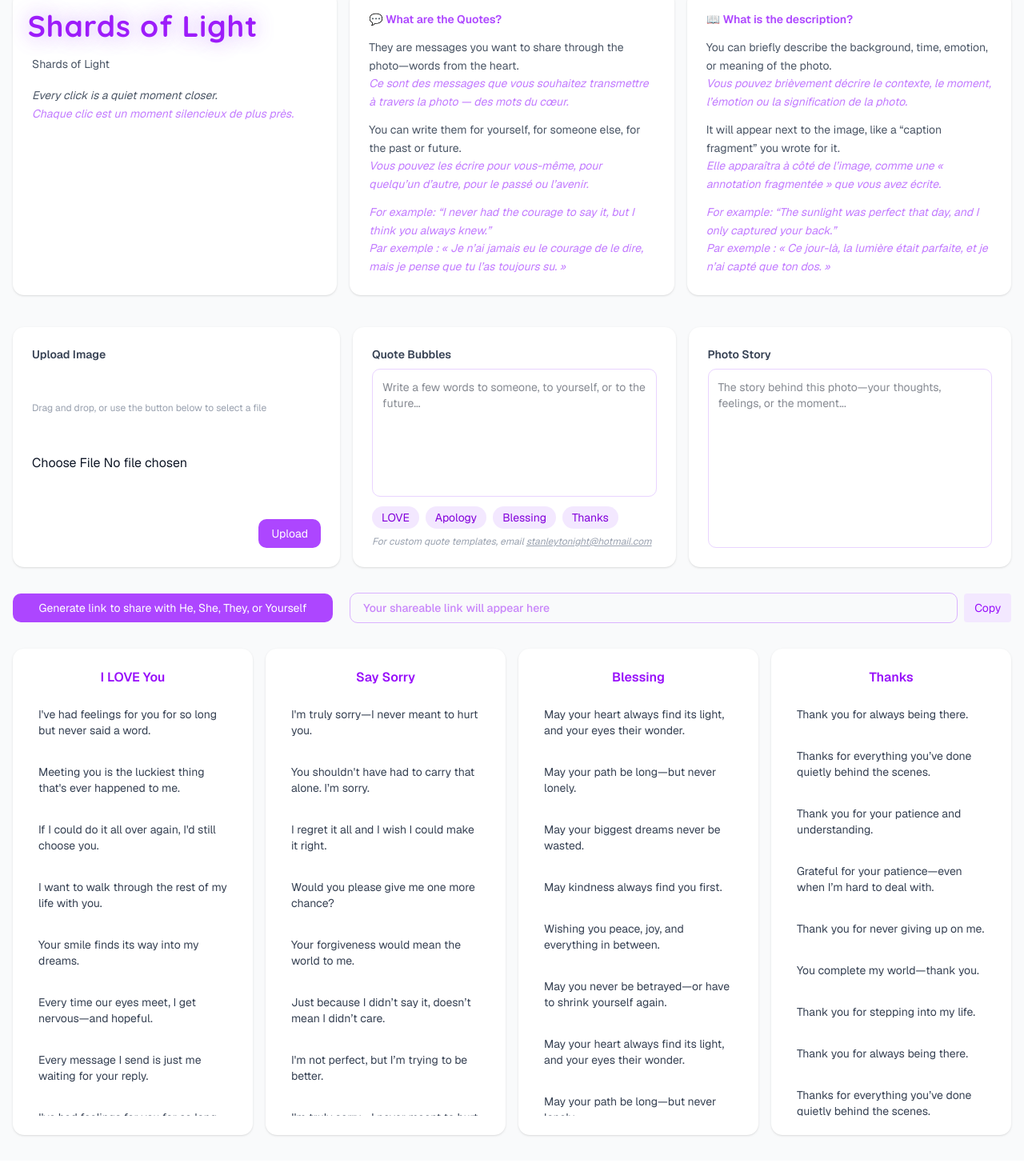
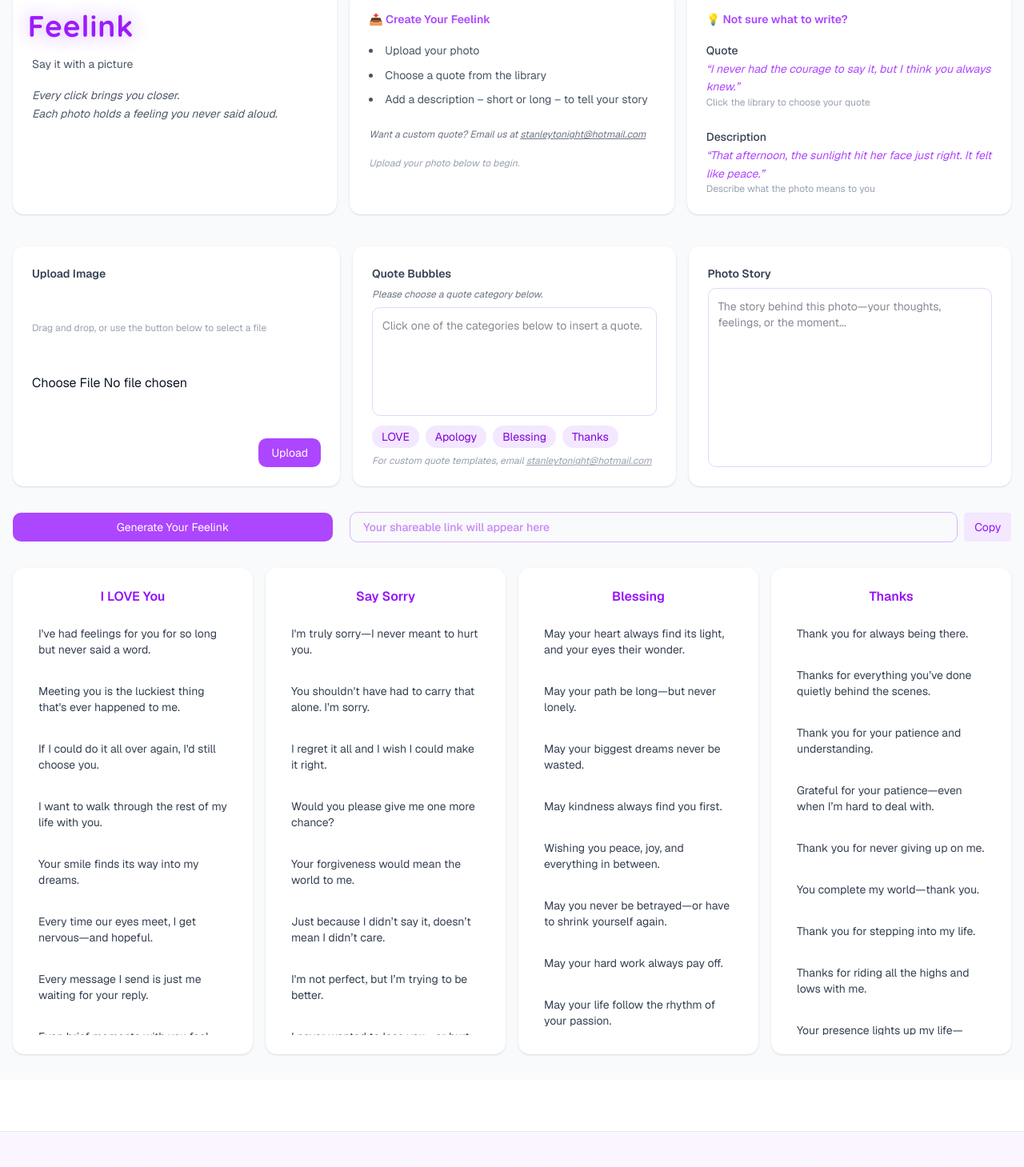
Before and after one commit to ColdStanley/my-portfolio, a Next.js app: page /picgame/upload in a window 1280 px wide. Shown: the part 139-1598 px from the top of the page at 80% size. Built offline with nearby package versions, Linux system fonts and the light colour scheme.

Commit message:
feat: 提交界面优化

```diff
--- a/package.json
+++ b/package.json
@@ -21,6 +21,7 @@
     "react": "^19.0.0",
     "react-dom": "^19.0.0",
     "react-icons": "^5.5.0",
+    "react-intersection-observer": "^9.16.0",
     "react-notion-x": "^7.3.0",
     "react-tooltip": "^5.28.1",
     "react-youtube": "^10.1.0",
--- a/src/app/picgame/upload/page.tsx
+++ b/src/app/picgame/upload/page.tsx
@@ -12,6 +12,7 @@ export default function PicGameUploadPage() {
     setQuotes(prev => (prev ? prev + '\n' + text : text))
   }
 
+  // ✨ Four categories of quote suggestions
   const love = [
     "I've had feelings for you for so long but never said a word.",
     "Meeting you is the luckiest thing that's ever happened to me.",
@@ -20,6 +21,49 @@ export default function PicGameUploadPage() {
     "Your smile finds its way into my dreams.",
     "Every time our eyes meet, I get nervous—and hopeful.",
     "Every message I send is just me waiting for your reply.",
+    "Even brief moments with you feel worth everything.",
+    "I've never regretted loving you.",
+    "You're the person I once wished for, silently.",
+    "The world feels different when you're around.",
+    "You moved into my heart and never left.",
+    "When you appear, everything else quiets down.",
+    "That moment I saw you, I knew I was falling.",
+    "Even when you're not here, I still miss you.",
+    "I've imagined our future so many times.",
+    "Do you know how much your smile means to me?",
+    "If you cared even a little, I’d be over the moon.",
+    "I wish I could act natural around you—just once.",
+    "Every subtle hint was just me trying to get closer.",
+    "Your name is the shortest love poem I’ve ever known.",
+    "If I could open my heart, you'd be the only one inside.",
+    "I think I’m lost—can I stay in your heart?",
+    "Ever since you showed up, my happiness took shape.",
+    "I might need an eye exam—because all I see is you.",
+    "You must be a magnet—I can’t stop being pulled to you.",
+    "My world was grayscale—until you brought the color.",
+    "You taught me what ‘love at first sight’ really means.",
+    "You're like my favorite song—I could play you on repeat forever.",
+    "If love had a shape, it would be you.",
+    "I have a superpower: I’m crazy about you.",
+    "You don’t need filters—you’re already perfect in my eyes.",
+    "Others grew up on candy—you grew up on charm, didn’t you?",
+    "I have a secret—and I want to share it for a lifetime.",
+    "You’re the one unexpected thing I want to keep forever.",
+    "If I were a DJ, I'd play 'Crush' just for you—would you dance with me?",
+    "I want every memory of you carved into my heart.",
+    "My heart has a VIP section—it’s just for you.",
+    "When you smile, it feels like fireworks inside me.",
+    "We’re not parallel lines—we crossed paths for a reason.",
+    "My heart races every time I see you—without fail.",
+    "My life is like a storybook—and you’re the best chapter yet.",
+    "You're the sweetest surprise box life ever gave me.",
+    "I must’ve saved the galaxy in a past life—to deserve you.",
+    "You're the light that cleared all my storms.",
+    "Let’s grow old watching stars, moons, and each other.",
+    "My heart is always open for you—24/7.",
+    "Since meeting you, I realized happiness has a heartbeat.",
+    "You're the one I’ve been searching for all along.",
+    "Take my hand—let’s chase all the possibilities together.",
   ]
 
   const apology = [
@@ -30,6 +74,29 @@ export default function PicGameUploadPage() {
     "Your forgiveness would mean the world to me.",
     "Just because I didn’t say it, doesn’t mean I didn’t care.",
     "I'm not perfect, but I’m trying to be better.",
+    "I never wanted to lose you—or hurt you.",
+    "I've learned, and I’ll do better next time.",
+    "Thank you for even listening to me now.",
+    "If words were wind, mine blew away your smile—I’m sorry.",
+    "My heart feels like a lost kite—only your forgiveness can guide it back.",
+    "I might’ve had a brain freeze—that’s the only excuse for what I did.",
+    "Please don’t stay mad—it hurts me more than you know.",
+    "I'd say sorry a thousand times—if it earns one real hug from you.",
+    "Maybe it’s my fault for being too charming? Sorry anyway!",
+    "Our story hit a wrong turn—but I want to set it straight again.",
+    "Your smile used to light up my world—I’m sorry I dimmed it.",
+    "Let me seal this apology with a kiss?",
+    "I was wrong—punish me with a lifetime of loving you.",
+    "I didn’t mean to upset you—but I can’t stand knowing I did.",
+    "This apology may be cheap—but my sincerity is priceless.",
+    "I know you’ve got a soft heart behind those strong words—please forgive me.",
+    "Don’t blame my clumsiness—it comes from loving you too much.",
+    "I’ll trade all my bad habits for just one forgiving smile.",
+    "If apologies worked, I’d keep apologizing until your heart melted.",
+    "I'm not making excuses—I’m just hoping for understanding.",
+    "Sorry, I messed up—I promise to do better next time.",
+    "I'll write a whole song about regret—just say you'll listen.",
+    "I fear no one—but I’m terrified of you staying angry.",
   ]
 
   const blessing = [
@@ -39,6 +106,40 @@ export default function PicGameUploadPage() {
     "May kindness always find you first.",
     "Wishing you peace, joy, and everything in between.",
     "May you never be betrayed—or have to shrink yourself again.",
+    "May your hard work always pay off.",
+    "May your life follow the rhythm of your passion.",
+    "May even your silence be understood.",
+    "Never lose your gentleness or your spark.",
+    "May your days carry breezes and blossoms.",
+    "May your eyes always catch the light of hope.",
+    "May every place you go bring peace; and every person, kindness.",
+    "May your soul stay wild, free, and filled with poetry.",
+    "May the world be soft to you—and your love, strong.",
+    "May your waiting always lead to something wonderful.",
+    "May your smile be as bright as summer sun.",
+    "May you travel far—and return with a young heart.",
+    "May your pen draw the path to your truest dreams.",
+    "May we meet again, again and again—in joy and good health.",
+    "May you move like wind and bloom like spring.",
+    "May every day be a melody that lifts you.",
+    "May you find peace even in the loudest chaos.",
+    "May what you seek be kind—and what you get, even better.",
+    "May you walk through storms and return to starlight.",
+    "May every effort bring quiet, beautiful rewards.",
+    "May your world be filled with flowers and fruit.",
+    "May you become your own sun, glowing from within.",
+    "May your heart hold a garden that never fades.",
+    "May time treat you kindly, and love stay soft.",
+    "May you live boldly, love deeply, and never look back with regret.",
+    "May your every sunrise feel like a new beginning.",
+    "May the world be worth the journey—again and again.",
+    "May your story be full of wine, verses, and wild places.",
+    "May every lonely hour find its warmth.",
+    "Shine in your orbit—like the star you are.",
+    "Every step you take—may it lead to a better view.",
+    "Let your light shine in ways only you can.",
+    "May your kindness be protected and returned tenfold.",
+    "May your hopes come true and your path stay smooth.",
   ]
 
   const thanks = [
@@ -49,8 +150,40 @@ export default function PicGameUploadPage() {
     "Thank you for never giving up on me.",
     "You complete my world—thank you.",
     "Thank you for stepping into my life.",
+    "Thanks for riding all the highs and lows with me.",
+    "Your presence lights up my life—thank you.",
+    "Thank you for helping me grow into a better person.",
+    "Thanks for being my life coach and joy supplier.",
+    "You’re proof that angels exist—and look amazing too.",
+    "Thank you for letting me be foolish—without judgment.",
+    "You cut through my confusion like a beam of light—thank you.",
+    "Grateful that fate sent such a fun soul my way.",
+    "Thanks for coloring my life beyond black and white.",
+    "You were always there—even when I didn’t know I needed you.",
+    "Thanks for filling my cart—and my heart.",
+    "Thank you for being my rant partner and emotional sponge.",
+    "You’ve given my world new shades of warmth—thank you.",
+    "Thanks for giving me a push when I almost gave up.",
+    "You taught me love—and how to receive it. Thank you.",
+    "Your presence makes my universe whole.",
+    "Thank you for curing my indecision and chronic laziness.",
+    "You’re always there when it matters most—thank you.",
+    "Thank you for making even the quiet days meaningful.",
+    "You’re my comfort corner and soul café—thank you.",
+    "You made my world softer, sweeter, warmer—thank you.",
+    "Thanks for being with me through every sunrise and sunset.",
+    "You remind me the best moments come unexpectedly—thank you.",
+    "You guide me like starlight—thank you.",
+    "You love me even when I’m a mess—thank you.",
+    "You’ve filled my life with laughter and light—thank you.",
+    "You’re the purest warmth I’ve known—thank you.",
+    "Thanks for standing with me and witnessing it all.",
+    "My world is rich because you're in it—thank you.",
+    "Thanks for all the unspoken support and silent love.",
+    "You’ve left a deep mark on my journey—thank you.",
+    "Having you is having the whole world—thank you.",
+    "You bring sunshine to my heart—thank you.",
   ]
-
   // ✅ 修复按钮功能
   const onInsertFromCategory = (category: 'love' | 'apology' | 'blessing' | 'thanks') => {
     const map = { love, apology, blessing, thanks }
--- /dev/null
+++ b/src/components/picgame/FloatingBackground.tsx
@@ -0,0 +1,22 @@
+'use client'
+import { motion } from 'framer-motion'
+
+export default function FloatingBackground() {
+  return (
+    <div className="absolute inset-0 -z-10 overflow-hidden">
+      {/* 渐变圆圈 1 */}
+      <motion.div
+        className="absolute top-[20%] left-[10%] w-80 h-80 bg-purple-200 rounded-full blur-3xl opacity-30"
+        animate={{ y: [0, -10, 0], x: [0, 10, 0] }}
+        transition={{ duration: 10, repeat: Infinity, ease: 'easeInOut' }}
+      />
+
+      {/* 渐变圆圈 2 */}
+      <motion.div
+        className="absolute bottom-[15%] right-[10%] w-96 h-96 bg-purple-100 rounded-full blur-2xl opacity-20"
+        animate={{ x: [0, -15, 0], y: [0, 15, 0] }}
+        transition={{ duration: 12, repeat: Infinity, ease: 'easeInOut' }}
+      />
+    </div>
+  )
+}
--- a/src/components/picgame/PicGameHeader.tsx
+++ b/src/components/picgame/PicGameHeader.tsx
@@ -1,8 +1,10 @@
 'use client'
-import Image from 'next/image'
 import { motion } from 'framer-motion'
 import { Quicksand } from 'next/font/google'
 import Link from 'next/link'
+import { HiOutlinePhotograph } from 'react-icons/hi'
+import { useInView } from 'react-intersection-observer'
+import FloatingBackground from './FloatingBackground'
 
 const quicksand = Quicksand({
   subsets: ['latin'],
@@ -10,18 +12,25 @@ const quicksand = Quicksand({
 })
 
 export default function PicGameHeader() {
+  const { ref, inView } = useInView({ triggerOnce: true })
+
   return (
-    <div className="flex flex-col md:flex-row gap-4 w-full items-stretch min-h-[200px] mb-10">
-      {/* 左栏：标题 + Slogan + 动效 */}
+    <div className="relative w-full mb-10" ref={ref}>
+      <FloatingBackground />
+
       <motion.div
-        className="flex-1 bg-white shadow rounded-xl p-6 flex flex-col justify-between"
-        initial={{ opacity: 0, y: -10 }}
-        animate={{ opacity: 1, y: 0 }}
-        transition={{ duration: 0.8 }}
+        className="flex flex-col md:flex-row gap-4 items-stretch min-h-[200px]"
+        initial={{ opacity: 0, y: 30 }}
+        animate={inView ? { opacity: 1, y: 0 } : {}}
+        transition={{ duration: 0.9, ease: 'easeOut' }}
+      >
+        {/* 左栏 */}
+        <motion.div
+          className="flex-1 bg-white shadow rounded-xl px-6 py-8 flex flex-col justify-between"
         >
           <div className="flex flex-col gap-4">
             <motion.h1
-            className={`text-4xl font-extrabold text-purple-600 tracking-wide ${quicksand.className}`}
+              className={`text-3xl md:text-4xl font-extrabold text-purple-600 tracking-wide ${quicksand.className}`}
               animate={{
                 textShadow: [
                   '0px 0px 0px rgba(192,132,252,0.3)',
@@ -39,69 +48,58 @@ export default function PicGameHeader() {
                 ease: 'easeInOut'
               }}
             >
-            光影碎片
+              Feelink
             </motion.h1>
 
-          <p className="text-sm text-gray-600 leading-relaxed">Shards of Light</p>
+            <p className="text-sm md:text-base text-gray-600 leading-relaxed">Say it with a picture</p>
+
             <motion.p
-            className="text-sm text-gray-600 leading-relaxed italic"
+              className="text-sm md:text-base text-gray-600 leading-relaxed italic"
               animate={{ opacity: [1, 0.5, 1] }}
               transition={{ duration: 3, repeat: Infinity }}
             >
-            片段即永恒，每次点击，都是一次静静的靠近
+              Turn a picture into something that says what you couldn’t.
             </motion.p>
+
+            <p className="text-sm md:text-base text-gray-600 italic">
+              Because every feeling deserves to be seen.
+            </p>
           </div>
         </motion.div>
 
-      {/* 中栏：强调 CTA 的卡片 */}
-      <div className="bg-white shadow rounded-xl p-6 flex flex-col items-center justify-center h-[200px]">
-        <div className="text-center text-gray-500 text-sm italic space-y-4">
+        {/* 右栏 */}
+        <motion.div
+          className="flex-1 bg-white shadow rounded-xl px-6 py-8 text-gray-700 flex flex-col justify-center items-center"
+        >
+          <div className="text-center text-gray-500 text-sm md:text-base italic space-y-5">
             <motion.p
               animate={{ opacity: [1, 0.7, 1], y: [0, -2, 0] }}
               transition={{ duration: 3, repeat: Infinity, ease: 'easeInOut' }}
             >
-            致自己：一切都是最好的安排
+              Say sorry. Say I love you. Say thank you.
             </motion.p>
 
             <motion.p
               animate={{ opacity: [1, 0.7, 1], y: [0, 2, 0] }}
               transition={{ duration: 3.5, repeat: Infinity, ease: 'easeInOut' }}
             >
-            对他He/她She/They：对不起！我爱你！谢谢你！祝福你！
+              Without saying anything at all.
             </motion.p>
 
             <motion.div
-            animate={{ scale: [1, 1.08, 1], opacity: [1, 0.95, 1] }}
+              animate={{ scale: [1, 1.05, 1], opacity: [1, 0.95, 1] }}
               transition={{ duration: 2.5, repeat: Infinity, ease: 'easeInOut' }}
             >
               <Link
                 href="/picgame/upload"
-              className="text-purple-600 font-semibold text-base hover:underline hover:text-purple-700 transition-all"
+                className="inline-flex items-center gap-2 bg-purple-100 hover:bg-purple-200 text-purple-700 font-semibold text-sm md:text-base px-4 py-2 rounded-full transition-all shadow-sm"
               >
-              点我，10秒制作专属的“光影碎片”
+                <HiOutlinePhotograph className="w-5 h-5" />
+                <span>Start your story</span>
               </Link>
             </motion.div>
           </div>
-      </div>
-
-      {/* 右栏：说明文字 */}
-      <motion.div
-        className="flex-1 bg-white shadow rounded-xl p-6 text-gray-700 flex flex-col justify-between"
-        initial={{ opacity: 0 }}
-        animate={{ opacity: 1 }}
-        transition={{ duration: 1.2 }}
-      >
-        <div className="text-sm leading-relaxed space-y-3 text-gray-600">
-          <p className="border-l-4 border-purple-300 pl-3 italic">
-            有些话我们不好意思说出口，图片会替我们说。
-          </p>
-          <p className="border-l-4 border-purple-300 pl-3 italic">
-            如果你愿意，也许能从这里看到更深的自己。
-          </p>
-          <p className="border-l-4 border-purple-300 pl-3 italic">
-            希望你在这里找到一点点“被懂得”的感觉。
-          </p>
-        </div>
+        </motion.div>
       </motion.div>
     </div>
   )
--- a/src/components/picgame/picgame-upload/PicGameUploadHeader.tsx
+++ b/src/components/picgame/picgame-upload/PicGameUploadHeader.tsx
@@ -2,6 +2,7 @@
 
 import { motion } from 'framer-motion'
 import { Quicksand } from 'next/font/google'
+import Link from 'next/link'
 
 const quicksand = Quicksand({
   subsets: ['latin'],
@@ -11,7 +12,7 @@ const quicksand = Quicksand({
 export default function PicGameUploadHeader() {
   return (
     <div className="flex flex-col md:flex-row gap-4 w-full items-stretch min-h-[200px] mb-10">
-      {/* 左栏：标题 + Slogan + 动效 */}
+      {/* Left: Brand + Emotional Hook */}
       <motion.div
         className="flex-1 bg-white shadow rounded-xl p-6 flex flex-col justify-between"
         initial={{ opacity: 0, y: -10 }}
@@ -34,87 +35,63 @@ export default function PicGameUploadHeader() {
             }}
             transition={{ duration: 4, repeat: Infinity, ease: 'easeInOut' }}
           >
-            Shards of Light
+            Feelink
           </motion.h1>
 
-          <p className="text-sm text-gray-600 leading-relaxed">Shards of Light</p>
+          <p className="text-sm text-gray-600 leading-relaxed">Say it with a picture</p>
           <motion.p
             className="text-sm text-gray-600 leading-relaxed italic"
             animate={{ opacity: [1, 0.5, 1] }}
             transition={{ duration: 3, repeat: Infinity }}
           >
-            Every click is a quiet moment closer.
-            <br />
-            <span className="text-purple-400 italic">
-              Chaque clic est un moment silencieux de plus près.
-            </span>
+            Every click brings you closer. <br />
+            Each photo holds a feeling you never said aloud.
           </motion.p>
         </div>
       </motion.div>
 
-      {/* 中栏：Quotes 说明（已互换） */}
+      {/* Center: Action Guide */}
       <motion.div
         className="flex-1 bg-white shadow rounded-xl p-6 flex flex-col justify-between"
         initial={{ opacity: 0, y: 10 }}
         animate={{ opacity: 1, y: 0 }}
         transition={{ duration: 1.0 }}
       >
-        <div className="text-sm leading-relaxed text-gray-600 space-y-3">
-          <p className="font-semibold text-purple-500">💬 What are the Quotes?</p>
-          <p>
-            They are messages you want to share through the photo—words from the heart.
-            <br />
-            <span className="text-purple-400 italic">
-              Ce sont des messages que vous souhaitez transmettre à travers la photo — des mots du cœur.
-            </span>
+        <div className="text-sm leading-relaxed text-gray-600 space-y-4">
+          <p className="font-semibold text-purple-500">📤 Create Your Feelink</p>
+          <ul className="list-disc list-inside space-y-2">
+            <li>Upload your photo</li>
+            <li>Choose a quote from the library</li>
+            <li>Add a description – short or long – to tell your story</li>
+          </ul>
+          <p className="text-xs text-gray-500 italic pt-2">
+            Want a custom quote? Email us at <span className="underline">stanleytonight@hotmail.com</span>
           </p>
-          <p>
-            You can write them for yourself, for someone else, for the past or future.
-            <br />
-            <span className="text-purple-400 italic">
-              Vous pouvez les écrire pour vous-même, pour quelqu’un d’autre, pour le passé ou l’avenir.
-            </span>
-          </p>
-          <p className="italic text-purple-400">
-            For example: “I never had the courage to say it, but I think you always knew.”
-            <br />
-            <span className="text-purple-400 italic">
-              Par exemple : « Je n’ai jamais eu le courage de le dire, mais je pense que tu l’as toujours su. »
-            </span>
+          <p className="text-xs text-gray-400 italic pt-1">
+            Upload your photo below to begin.
           </p>
         </div>
       </motion.div>
 
-      {/* 右栏：Description 说明（已互换） */}
+      {/* Right: Quote vs Description Guide */}
       <motion.div
         className="flex-1 bg-white shadow rounded-xl p-6 flex flex-col justify-between"
         initial={{ opacity: 0, y: 10 }}
         animate={{ opacity: 1, y: 0 }}
         transition={{ duration: 1.2 }}
       >
-        <div className="text-sm leading-relaxed text-gray-600 space-y-3">
-          <p className="font-semibold text-purple-500">📖 What is the description?</p>
-          <p>
-            You can briefly describe the background, time, emotion, or meaning of the photo.
-            <br />
-            <span className="text-purple-400 italic">
-              Vous pouvez brièvement décrire le contexte, le moment, l’émotion ou la signification de la photo.
-            </span>
-          </p>
-          <p>
-            It will appear next to the image, like a “caption fragment” you wrote for it.
-            <br />
-            <span className="text-purple-400 italic">
-              Elle apparaîtra à côté de l’image, comme une « annotation fragmentée » que vous avez écrite.
-            </span>
-          </p>
-          <p className="italic text-purple-400">
-            For example: “The sunlight was perfect that day, and I only captured your back.”
-            <br />
-            <span className="text-purple-400 italic">
-              Par exemple : « Ce jour-là, la lumière était parfaite, et je n’ai capté que ton dos. »
-            </span>
-          </p>
+        <div className="text-sm leading-relaxed text-gray-600 space-y-4">
+          <p className="font-semibold text-purple-500">💡 Not sure what to write?</p>
+          <div>
+            <p className="font-medium text-gray-700">Quote</p>
+            <p className="italic text-purple-500">“I never had the courage to say it, but I think you always knew.”</p>
+            <p className="text-xs text-gray-400">Click the library to choose your quote</p>
+          </div>
+          <div>
+            <p className="font-medium text-gray-700 pt-2">Description</p>
+            <p className="italic text-purple-500">“That afternoon, the sunlight hit her face just right. It felt like peace.”</p>
+            <p className="text-xs text-gray-400">Describe what the photo means to you</p>
+          </div>
         </div>
       </motion.div>
     </div>
--- a/src/components/picgame/picgame-upload/UploadFormRow.tsx
+++ b/src/components/picgame/picgame-upload/UploadFormRow.tsx
@@ -110,11 +110,12 @@ export default function UploadFormRow({ quotes, setQuotes, onInsertFromCategory
         {/* Middle: Quotes */}
         <div className="flex-1 bg-white shadow rounded-xl p-6 flex flex-col justify-between h-[300px]">
           <div className="text-gray-700 text-sm mb-2 font-semibold">Quote Bubbles</div>
+          <p className="text-xs text-gray-500 italic mb-2">Please choose a quote category below.</p>
           <textarea
             rows={4}
             value={quotes}
             onChange={(e) => setQuotes(e.target.value)}
-            placeholder="Write a few words to someone, to yourself, or to the future..."
+            placeholder="Click one of the categories below to insert a quote."
             className="flex-grow border border-purple-200 rounded-lg p-3 resize-none text-sm focus:outline-none focus:ring-2 focus:ring-purple-300"
           />
           <div className="mt-3 flex flex-wrap gap-2 text-sm">
@@ -157,7 +158,7 @@ export default function UploadFormRow({ quotes, setQuotes, onInsertFromCategory
             onClick={handleSaveToNotion}
             disabled={saving}
           >
-            {saving ? '⏳ Generating link...' : 'Generate link to share with He, She, They, or Yourself'}
+            {saving ? '⏳ Generating your Feelink...' : 'Generate Your Feelink'}
           </button>
         </div>
         <div className="col-span-2 flex items-center gap-2">
```
Also changed, not shown: 1 other file (tests, documents, lock files or other folders). Lines whose indentation alone changed are shown as unchanged.
